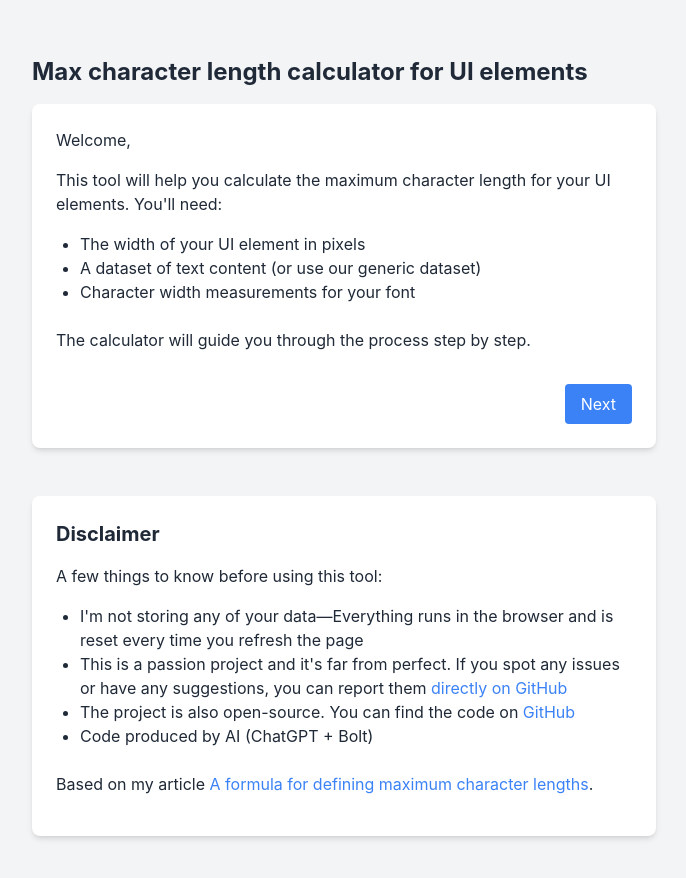
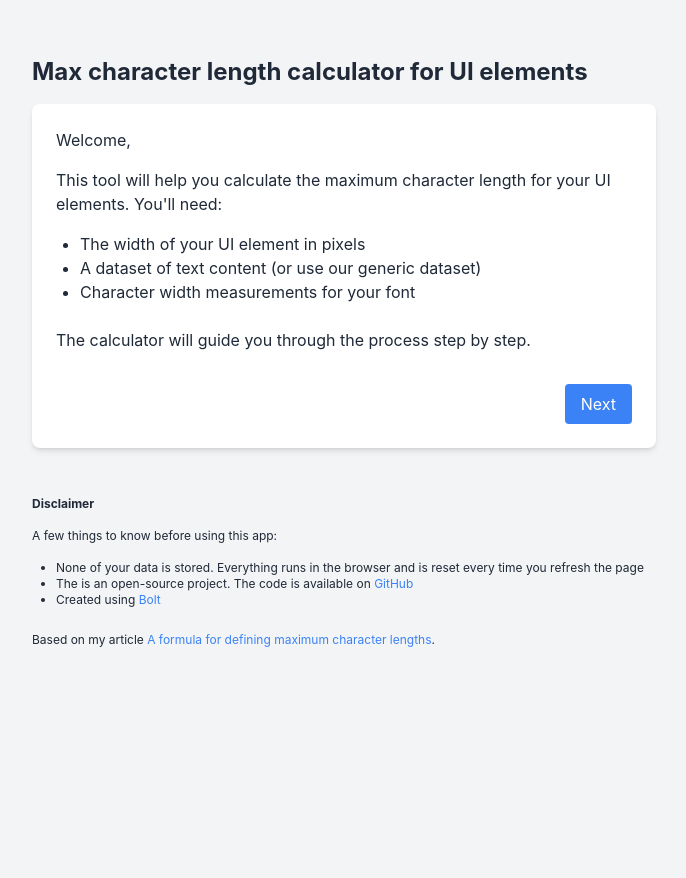
Before and after one commit to steroman/max-char-length-calculator, a Vue app: page / in a window 1280 px wide. Shown: the top 878 px of the page, without its empty margins (296-982 px from the left). After the commit the page ends 800 px from the top, so only its background shows below. Built offline with nearby package versions, Linux system fonts and the light colour scheme.

Commit message:
make disclaimer more discreet

```diff
--- a/src/components/WelcomeStep.vue
+++ b/src/components/WelcomeStep.vue
@@ -30,18 +30,15 @@ const handleNext = () => {
     </div>
   </div>
   <div class="max-w-2xl mx-auto p-6">
-    <div class="bg-white rounded-lg shadow-md p-6">
-      <h2 class="text-xl font-bold mb-4">Disclaimer</h2>
-      <p class="mb-4">
-        A few things to know before using this tool:
+      <h2 class="text-xs font-bold mb-4">Disclaimer</h2>
+      <p class="mb-4 text-xs">
+        A few things to know before using this app:
 </p>
-      <ul class="list-disc ml-6 mb-6">
-          <li> I'm not storing any of your data—Everything runs in the browser and is reset every time you refresh the page</li>
-          <li> This is a passion project and it's far from perfect. If you spot any issues or have any suggestions, you can report them <a class="text-blue-500" href="https://github.com/steroman/max-char-length-calculator/issues/new/choose">directly on GitHub</a></li>
-          <li> The project is also open-source. You can find the code on <a class="text-blue-500" href="https://github.com/steroman/max-char-length-calculator">GitHub</a></li>
-          <li> Code produced by AI (ChatGPT + Bolt)</li>
+      <ul class="list-disc ml-6 mb-6 text-xs">
+          <li> None of your data is stored. Everything runs in the browser and is reset every time you refresh the page</li>
+          <li> The is an open-source project. The code is available on <a class="text-blue-500" href="https://github.com/steroman/max-char-length-calculator" target="_blank">GitHub</a></li>
+          <li> Created using <a href="https://bolt.new" target="_blank" class="text-blue-500">Bolt</a></li>
         </ul>
-      <p class="mb-4">Based on my article <a class="text-blue-500" href="https://uxcontent.com/a-formula-for-defining-maximum-character-lengths/">A formula for defining maximum character lengths</a>.</p>
-</div>
+      <p class="mb-4 text-xs">Based on my article <a class="text-blue-500" href="https://uxcontent.com/a-formula-for-defining-maximum-character-lengths/" target="_blank">A formula for defining maximum character lengths</a>.</p>
     </div>
 </template>
```
